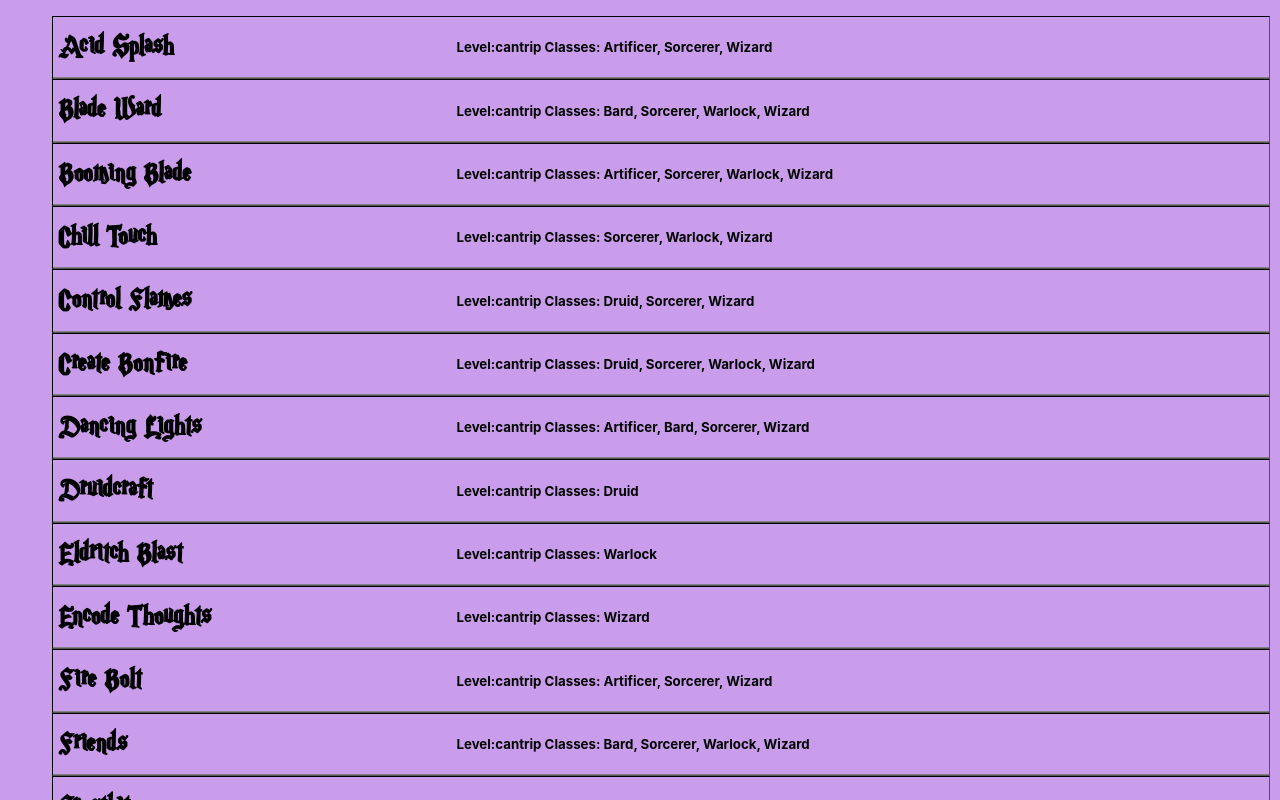
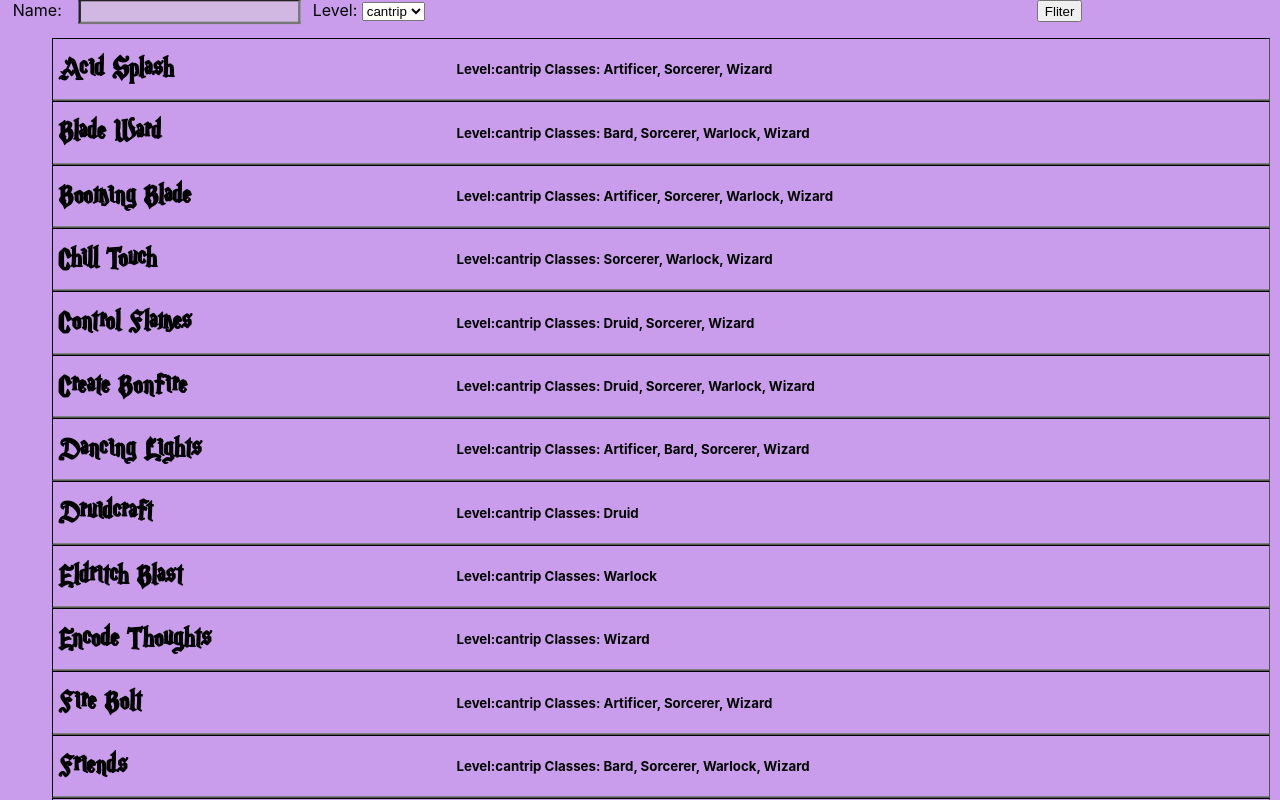
Before and after one commit to GenerNom/new_spell_book, a React (Create React App) app: page / in a window 1280 px wide. Shown: the top 800 px of the page. Built offline with nearby package versions, Linux system fonts and the light colour scheme; the HTML template or start-up script is replaced by a standard one.

Commit message:
add basic filter functionality

```diff
--- /dev/null
+++ b/src/filter/FilterManager.tsx
@@ -0,0 +1,51 @@
+import { FC, useState } from "react";
+import { ListManager } from "../list/ListManager";
+import Spell from "../Spell";
+
+
+export const applyNameFilters = (inputSpellList: Array<Spell>, toFilterFor: string): Array<Spell> => {
+    return inputSpellList.filter(spell => spell.name.toLowerCase().includes(toFilterFor.toLowerCase()))
+}
+export const applyLevelFilters = (inputSpellList: Array<Spell>, toFilterFor: string): Array<Spell> => {
+    return inputSpellList.filter(spell => spell.level.toLowerCase().includes(toFilterFor.toLowerCase()))
+}
+
+export const applyAllFilters = (inputSpellList: Array<Spell>, nameFilter: string, levelFilter: string): Array<Spell> => {
+    const applyedNameFilter = applyNameFilters(inputSpellList, nameFilter)
+    const applyedLevelFilter = applyLevelFilters(applyedNameFilter, levelFilter)
+    return applyedLevelFilter
+}
+
+const SpellLevel:FC<{level: string}> = ({level}) => {
+    return (<option value={level}>{level}</option>)
+}
+
+export const FilterManager:FC<{allSpells:Array<Spell>}> = ({allSpells}) => {
+    const [filteredSpells, setFilteredSpells] = useState(allSpells)
+    const [nameFilter, setNameFilter] = useState("")
+    const [levelFilter, setLevelFilter] = useState("")
+    const applyFilterList = () => {
+        const nameFilterApplied = applyAllFilters(allSpells, nameFilter, levelFilter)
+        setFilteredSpells(nameFilterApplied)
+    }
+    const getAllSpellLevels = (): Array<string> => {
+        const allSpellLevels: Array<string> = allSpells.map(spell => spell.level)
+        return [...new Set(allSpellLevels)]
+    }
+
+    return(
+        <div id="filterManager">
+            <div className="filter">
+                <div className="filterOptions">
+                    Name: <input type="text" onChange={(e) => setNameFilter(e.target.value)}></input>
+                    Level: <select onChange={(e) => setLevelFilter(e.target.value)}>
+                        {getAllSpellLevels().map(level => <SpellLevel level={level} />)}
+                    </select>
+
+                </div>
+                <button onClick={applyFilterList}>Fliter</button>
+            </div>
+            <ListManager spells={filteredSpells}/>
+        </div>
+    )
+}
--- a/src/list/ListManager.tsx
+++ b/src/list/ListManager.tsx
@@ -25,12 +25,12 @@ export const SpellFormatting: FC<{spell: Spell}> = ({spell}): JSX.Element => {
     )
 }
 
-export const ListManager: FC<{allSpells: Array<Spell>}> = ({allSpells}) => {
+export const ListManager: FC<{spells: Array<Spell>}> = ({spells}) => {
 
     return (
         <div id="ListManager">
             <ul id="List">
-                {allSpells.map((spell): JSX.Element => {
+                {spells.map((spell): JSX.Element => {
                     return <SpellFormatting spell={spell} key={spell.name} />
                 })}
             </ul>
--- a/src/topLevel/ProductionTopLevel.tsx
+++ b/src/topLevel/ProductionTopLevel.tsx
@@ -2,11 +2,11 @@ import { FC } from "react"
 import TopLevel from "./TopLevel"
 import Spell from "../Spell"
 import getSpellList from "../spellListService"
-import { ListManager } from "../list/ListManager"
+import { FilterManager } from "../filter/FilterManager"
 
 const importedSpells:Array<Spell> = getSpellList()
 
-const ProductionListManager:FC = ():JSX.Element => <ListManager allSpells={importedSpells} />
-const ProductionTopLevel:FC = ():JSX.Element => <TopLevel ListManager={ProductionListManager} />
+const ProductionFilterManager:FC = ():JSX.Element => <FilterManager allSpells={importedSpells} />
+const ProductionTopLevel:FC = ():JSX.Element => <TopLevel FilterManager={ProductionFilterManager} />
 
 export default ProductionTopLevel
--- a/src/topLevel/TopLevel.tsx
+++ b/src/topLevel/TopLevel.tsx
@@ -1,9 +1,9 @@
 import { FC } from "react"
 
-const TopLevel:FC<{ListManager: FC}> = ({ListManager}):JSX.Element => {
+const TopLevel:FC<{FilterManager: FC}> = ({FilterManager}):JSX.Element => {
     return(
         <div>
-            <ListManager />
+            <FilterManager />
         </div>
     )
 }
--- a/tsconfig.json
+++ b/tsconfig.json
@@ -1,6 +1,6 @@
 {
   "compilerOptions": {
-    "target": "es5",
+    "target": "es2015",
     "lib": [
       "dom",
       "dom.iterable",
```
Also changed, not shown: 2 other files (tests, documents, lock files or other folders).
